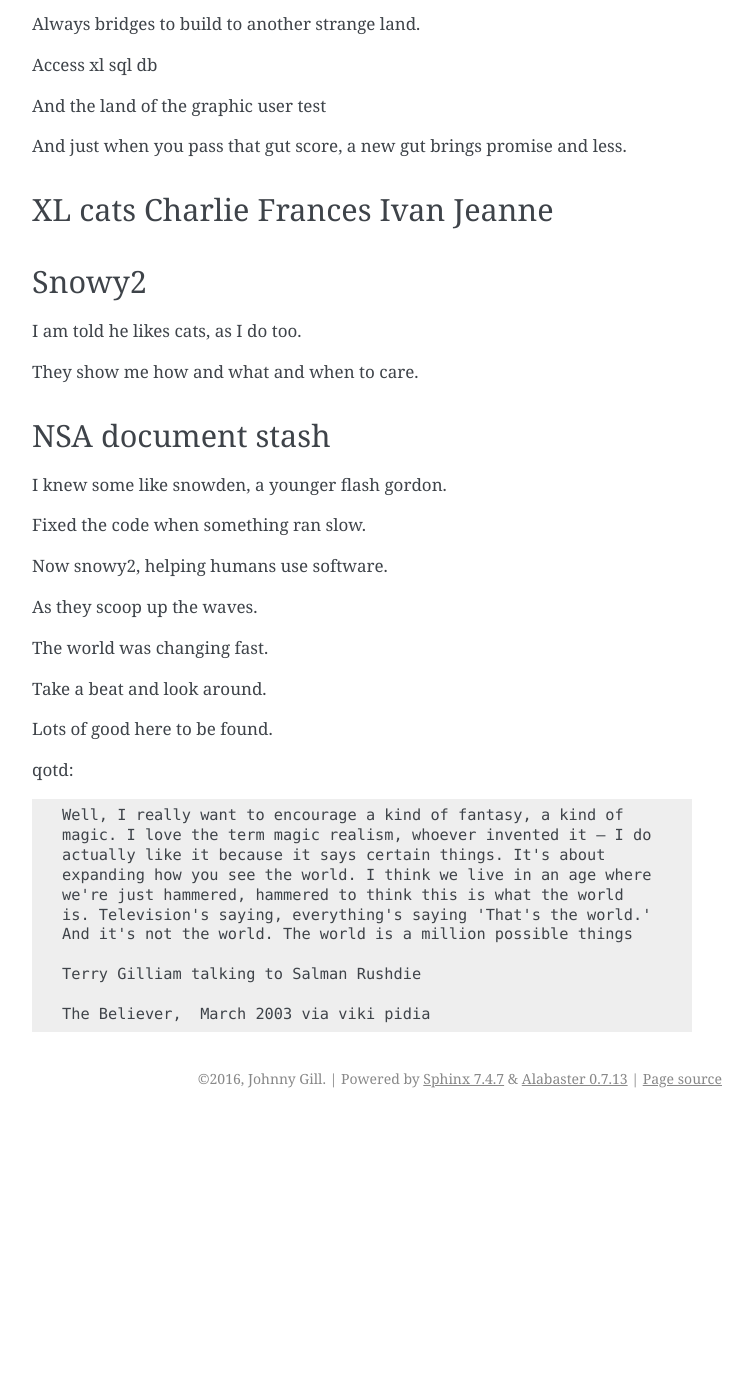
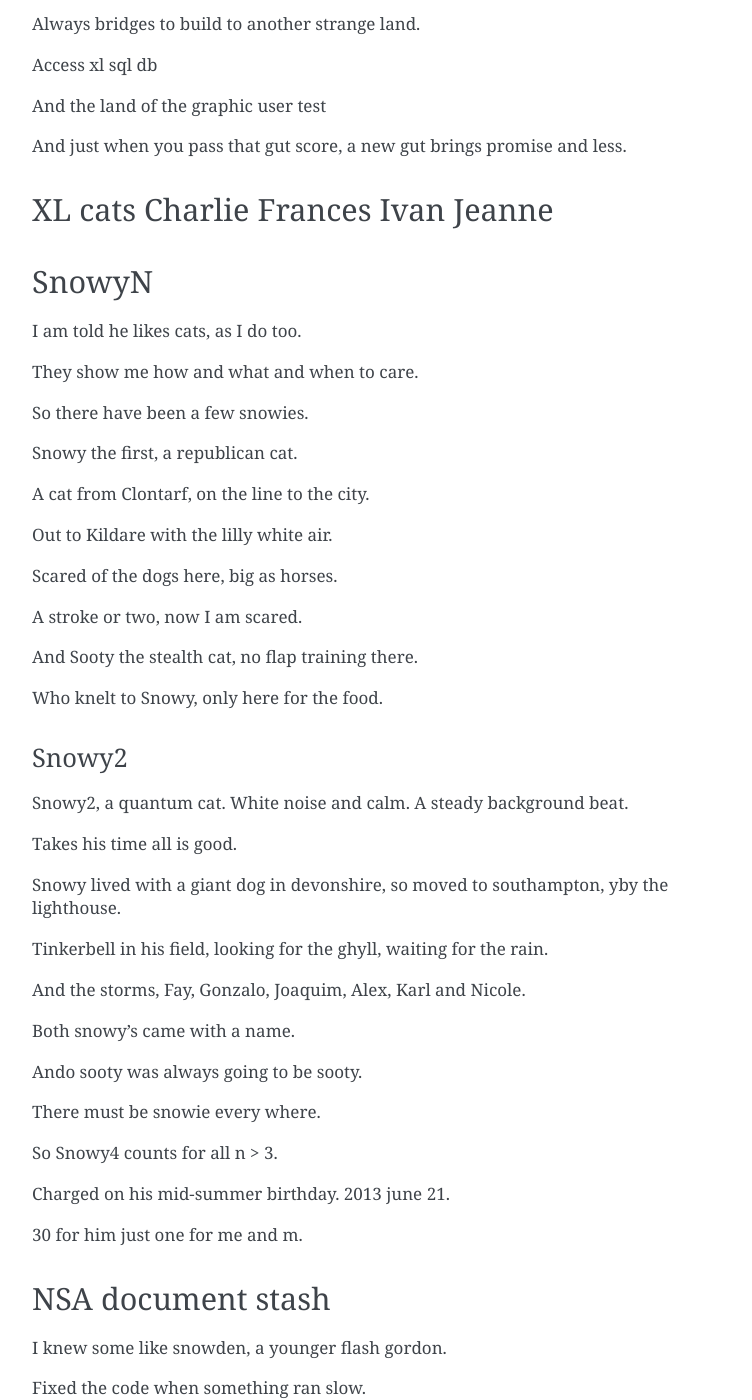
Before and after one commit to openbermuda/karmapi, a Sphinx documentation site: the page built from docs/nodice/weirdo.rst, in a window 1280 px wide and 1400 px high, scrolled down 1514 px. Shown: the whole window, without its empty margins (388-1140 px from the left). Built offline with Sphinx 7.4.7, drawn with Linux system fonts in a browser that asks for light colours; formulas are drawn with MathJax 3; pages that are not in the unit, such as notebooks, are missing from menus; before the commit the page ends 2632 px from its top, so only the background shows below that; some of the changed text lies outside the part shown.

Commit message:
snowy 0 1 2 3 4

```diff
--- a/docs/nodice/weirdo.rst
+++ b/docs/nodice/weirdo.rst
@@ -85,12 +85,55 @@ less.
 XL cats Charlie Frances Ivan Jeanne
 ===================================
 
-Snowy2
+SnowyN
 ======
 
 I am told he likes cats, as I do too.
 
 They show me how and what and when to care.
+
+So there have been a few snowies.
+
+Snowy the first, a republican cat.
+
+A cat from Clontarf, on the line to the city.
+
+Out to Kildare with the lilly white air.
+
+Scared of the dogs here, big as horses.
+
+A stroke or two, now I am scared.
+
+And Sooty the stealth cat, no flap training there.
+
+Who knelt to Snowy, only here for the food.
+
+Snowy2
+------
+
+Snowy2, a quantum cat.  White noise and calm.  A steady background
+beat.
+
+Takes his time all is good.
+
+Snowy lived with a giant dog in devonshire, so moved to southampton,
+yby the lighthouse.
+
+Tinkerbell in his field, looking for the ghyll, waiting for the rain.
+
+And the storms, Fay, Gonzalo, Joaquim, Alex, Karl and Nicole.
+
+Both snowy's came with a name.
+
+Ando sooty was always going to be sooty.
+
+There must be snowie every where.
+
+So Snowy4 counts for all n > 3.
+
+Charged on his mid-summer birthday.  2013 june 21.
+
+30 for him just one for me and m.
 
 
 NSA document stash
@@ -100,15 +143,43 @@ I knew some like snowden, a younger flash gordon.
 
 Fixed the code when something ran slow.
 
-Now snowy2, helping humans use software.
+Now snowy4, helping humans use software.
 
 As they scoop up the waves.
 
-The world was changing fast.
+The world changing fast.
 
 Take a beat and look around.
 
 Lots of good here to be found.
+
+
+Remember, remember the 5th of november
+======================================
+
+Alan Rusbridger, a guardian leader.  Sat in the kitchen, reading the
+letters.  Talking to Brenda, queen of the crossword.
+
+Said I would like Cheltenham, fun to be had there.
+
+Puzzles like puzzles you never to see.
+
+People to help.  Ellis and Cocks.  Turing and Toulmin.
+
+Now the numbers were small.  We shared with each other and select
+others.
+
+And always it was felt on the side of the good.
+
+If you can't keep a secret we can't do our job.
+
+So suddenly secrets are there in the paper.
+
+20 years later and look how it has changed.
+
+9/11 the rules forgotten.
+
+Collecting it all, but missing the pearls.
 
 qotd::
 
```
